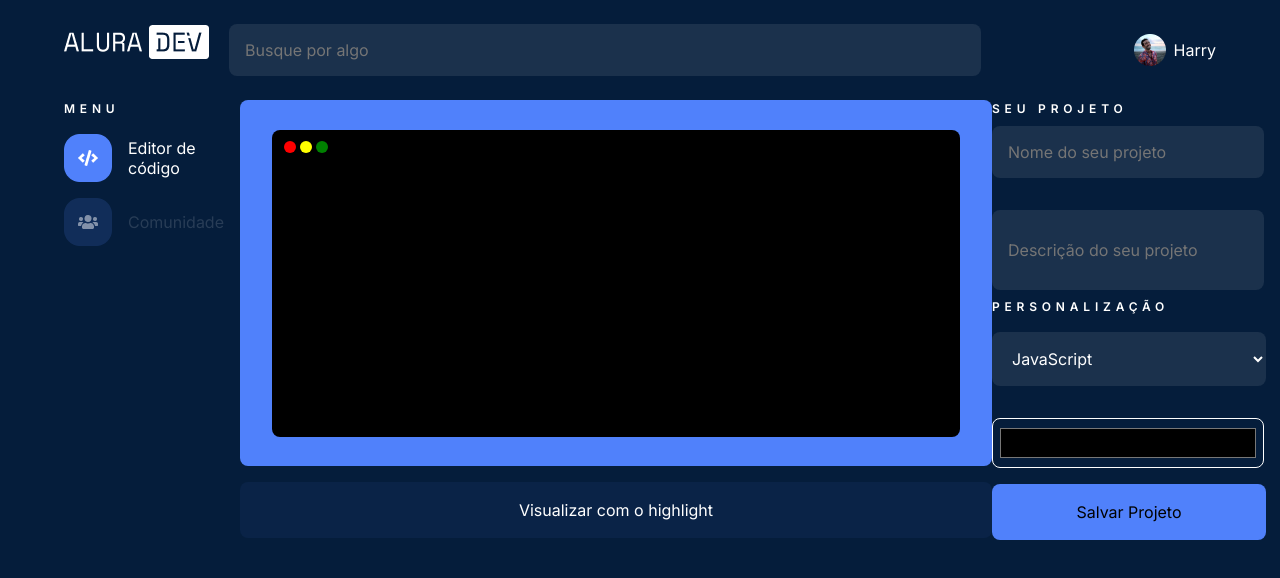
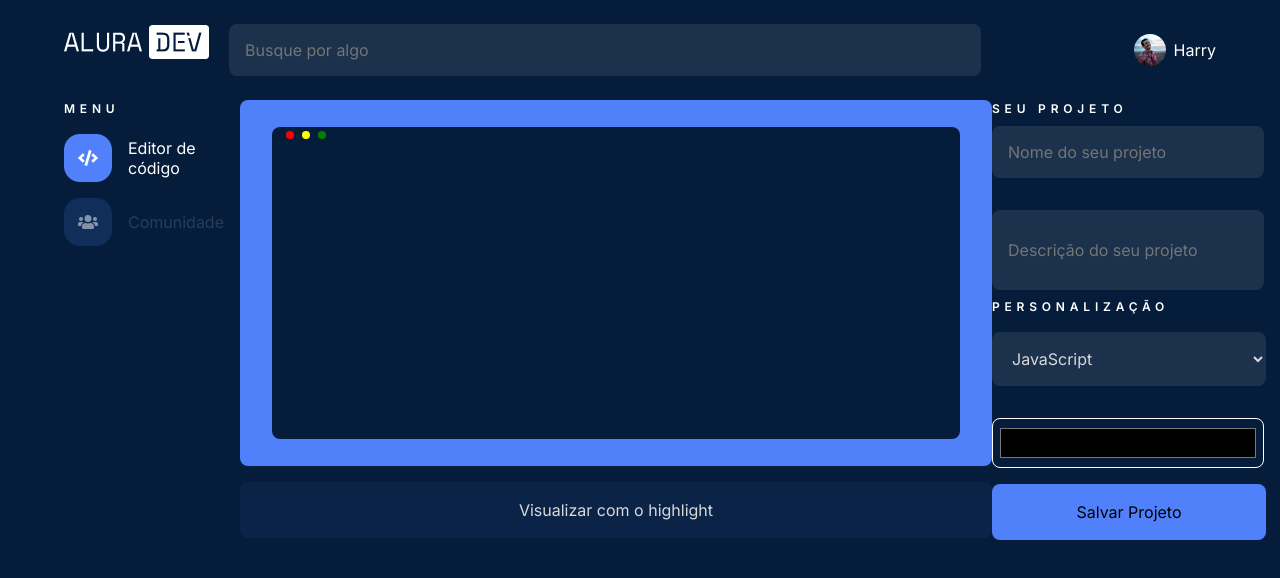
Before and after one commit to Rute-r/alura-dev, a React (Vite) app: page / in a window 1280 px wide. Shown: the top 578 px of the page. Built offline with nearby package versions, Linux system fonts and the light colour scheme.

Commit message:
Links ativos e inativos, input de cor muda fundo

```diff
--- a/src/components/Button/index.jsx
+++ b/src/components/Button/index.jsx
@@ -2,10 +2,10 @@
 import styled from 'styled-components';
 
 const ButtonStyled = styled.button`
-  width: ${(props) => props.size};
+  width: ${(props) => props.$size};
   height: 56px;
   color: ${(props) => props.color};
-  background-color: ${(props) => props.backgroundColor};
+  background-color: ${(props) => props.$backgroundColor};
   border: none;
   border-radius: 8px;
   font-size: 16px;
@@ -16,7 +16,7 @@ const ButtonStyled = styled.button`
 function Button({ children, size, color, backgroundColor }) {
   return (
     <>
-      <ButtonStyled size={size} color={color} backgroundColor={backgroundColor}>
+      <ButtonStyled $size={size} color={color} $backgroundColor={backgroundColor}>
         {children}
       </ButtonStyled>
     </>
--- a/src/components/CodeEditor/index.jsx
+++ b/src/components/CodeEditor/index.jsx
@@ -5,7 +5,7 @@ import Button from '../../components/Button';
 const Container = styled.div`
   width: 752px;
   height: 366px;
-  background-color: var(--blue-strong);
+  background-color: ${(props) => props.$containerBackgroundColor};
   border-radius: 8px;
   display: flex;
   align-items: center;
@@ -14,57 +14,52 @@ const Container = styled.div`
 `;
 
 const Tab = styled.div`
-  background-color: var(--black);
   border: none;
-  border-radius: 8px 8px 0 0;
+  border-radius: 8px;
   width: 688px;
-  height: 35px;
+  height: 312px;
   display: flex;
-  align-items: center;
+  flex-direction: column;
   padding-left: 10px;
 `;
 
 const GoDotFillRed = styled(GoDotFill)`
   color: red;
-  transform: scale(1.5);
-  background-color: transparent;
 `;
 
 const GoDotFillYellow = styled(GoDotFill)`
   color: yellow;
-  transform: scale(1.5);
-  background-color: transparent;
 `;
 
 const GoDotFillGreen = styled(GoDotFill)`
   color: green;
-  transform: scale(1.5);
-  background-color: transparent;
 `;
 
-const TextArea = styled.textarea`
-  background-color: var(--black);
-  border: none;
-  border-radius: 0 0 8px 8px;
-  width: 688px;
-  height: 272px;
+const Code = styled.code`
   color: var(--white);
-  resize: none;
+  font-family: var(--code-font);
 `;
 
-function CodeEditor() {
+const DotContainer = styled.div`
+  width: 200px;
+`;
+
+// eslint-disable-next-line react/prop-types
+function CodeEditor({ containerBackgroundColor }) {
   return (
     <section>
-      <Container>
+      <Container $containerBackgroundColor={containerBackgroundColor}>
         <Tab>
-          <GoDotFillRed />
-          <GoDotFillYellow />
-          <GoDotFillGreen />
+          <DotContainer>
+            <GoDotFillRed />
+            <GoDotFillYellow />
+            <GoDotFillGreen />
+          </DotContainer>
+          <Code contentEditable></Code>
         </Tab>
-        <TextArea></TextArea>
       </Container>
 
-      <Button backgroundColor="#5081fb10" color="#ffffff" size="752px">
+      <Button backgroundColor="#5081fb10" color="var(--neutral-white)" size="752px">
         Visualizar com o highlight
       </Button>
     </section>
--- a/src/components/ColorPicker/index.jsx
+++ b/src/components/ColorPicker/index.jsx
@@ -11,10 +11,11 @@ const InputColor = styled.input`
   color: var(--white);
 `;
 
-function ColorPicker() {
+// eslint-disable-next-line react/prop-types
+function ColorPicker({ changeColor }) {
   return (
     <>
-      <InputColor type="color" />
+      <InputColor type="color" onChange={(event) => changeColor(event.target.value)} />
     </>
   );
 }
--- a/src/components/DropdownMenu/index.jsx
+++ b/src/components/DropdownMenu/index.jsx
@@ -8,7 +8,7 @@ const SelectMenu = styled.select`
   background-color: var(--input-color);
   border-radius: 8px;
   font-size: 16px;
-  color: var(--white);
+  color: var(--neutral-white);
   margin: 16px 0;
 `;
 
--- a/src/components/InputField/index.jsx
+++ b/src/components/InputField/index.jsx
@@ -9,7 +9,7 @@ const Input = styled.input`
   background-color: var(--input-color);
   border-radius: 8px;
   font-size: 16px;
-  color: var(--white);
+  color: var(--neutral-white);
   margin: 8px 0;
 `;
 
--- a/src/components/ManuNav/MenuItem/index.jsx
+++ b/src/components/ManuNav/MenuItem/index.jsx
@@ -1,7 +1,7 @@
-import { Link } from 'react-router-dom';
+import { NavLink } from 'react-router-dom';
 import styled from 'styled-components';
 
-const LinkMenu = styled(Link)`
+const LinkMenu = styled(NavLink)`
   text-decoration: none;
   display: flex;
   align-items: center;
--- a/src/components/ManuNav/index.jsx
+++ b/src/components/ManuNav/index.jsx
@@ -1,34 +1,38 @@
 import MenuTitle from '../../components/MenuTitle';
 import styled from 'styled-components';
 import MenuItem from './MenuItem';
+import { useLocation } from 'react-router';
 
-const Nav = styled.nav``;
 const Ul = styled.ul`
   list-style: none;
 `;
 
 function MenuNav() {
+  const location = useLocation();
+  const { pathname } = location;
+  const splitLocation = pathname.split('/');
+
   return (
     <aside>
       <MenuTitle>Menu</MenuTitle>
-      <Nav>
+      <nav>
         <Ul>
           <MenuItem
             activeIcon="../src/assets/icons/editor-active.png"
             inactiveIcon="../src/assets/icons/editor.png"
-            active={true}
+            active={splitLocation[1] === '' ? true : false}
             to="/">
             Editor de código
           </MenuItem>
           <MenuItem
             activeIcon="../src/assets/icons/comunidade-active.png"
             inactiveIcon="../src/assets/icons/comunidade.png"
-            to="/comunidade"
-            active={false}>
+            active={splitLocation[1] === 'comunidade' ? true : false}
+            to="/comunidade">
             Comunidade
           </MenuItem>
         </Ul>
-      </Nav>
+      </nav>
     </aside>
   );
 }
--- a/src/components/MenuRigthSide/index.jsx
+++ b/src/components/MenuRigthSide/index.jsx
@@ -11,7 +11,8 @@ const Container = styled.div`
   gap: 16px;
 `;
 
-function MenuRigthSide() {
+// eslint-disable-next-line react/prop-types
+function MenuRigthSide({ changeColor }) {
   return (
     <section>
       <MenuTitle>Seu Projeto</MenuTitle>
@@ -22,7 +23,7 @@ function MenuRigthSide() {
       <MenuTitle>Personalização</MenuTitle>
       <Container>
         <DropdownMenu />
-        <ColorPicker />
+        <ColorPicker changeColor={changeColor} />
       </Container>
       <Button size="274px" color="black" backgroundColor="#5081fb">
         Salvar Projeto
--- a/src/index.css
+++ b/src/index.css
@@ -1,9 +1,9 @@
-@import url('https://fonts.googleapis.com/css2?family=Inter:wght@400;500;600&display=swap');
-
+@import url('https://fonts.googleapis.com/css2?family=Inter:wght@400;500;600&family=Roboto+Mono&display=swap');
 :root {
   /* Colors */
   --background-color: #051d3b;
   --white: #ffffff;
+  --neutral-white: #d9d9d9;
   --black: #000000;
   --blue-strong: #5081fb;
   --blue-medium: #7ba4fc;
@@ -13,6 +13,7 @@
 
   /* Typography */
   --font: 'Inter', sans-serif;
+  --code-font: 'Roboto Mono', monospace;
   --title-font-size: 21px;
   --title-line-height: 32px;
   --body-font-size: 16px;
--- a/src/pages/Home/index.jsx
+++ b/src/pages/Home/index.jsx
@@ -1,11 +1,18 @@
+import { useState } from 'react';
 import CodeEditor from '../../components/CodeEditor';
 import MenuRigthSide from '../../components/MenuRigthSide';
 
 function Home() {
+  const [backgroundColor, setBackgroundColor] = useState('#5081fb');
+
+  function handleColorChange(color) {
+    setBackgroundColor(color);
+  }
+
   return (
     <>
-      <CodeEditor />
-      <MenuRigthSide />
+      <CodeEditor containerBackgroundColor={backgroundColor} />
+      <MenuRigthSide changeColor={handleColorChange} />
     </>
   );
 }
```
Also changed, not shown: src/assets/icons/comunidade-hover.png (added), src/assets/icons/editor-hover.png (added).
